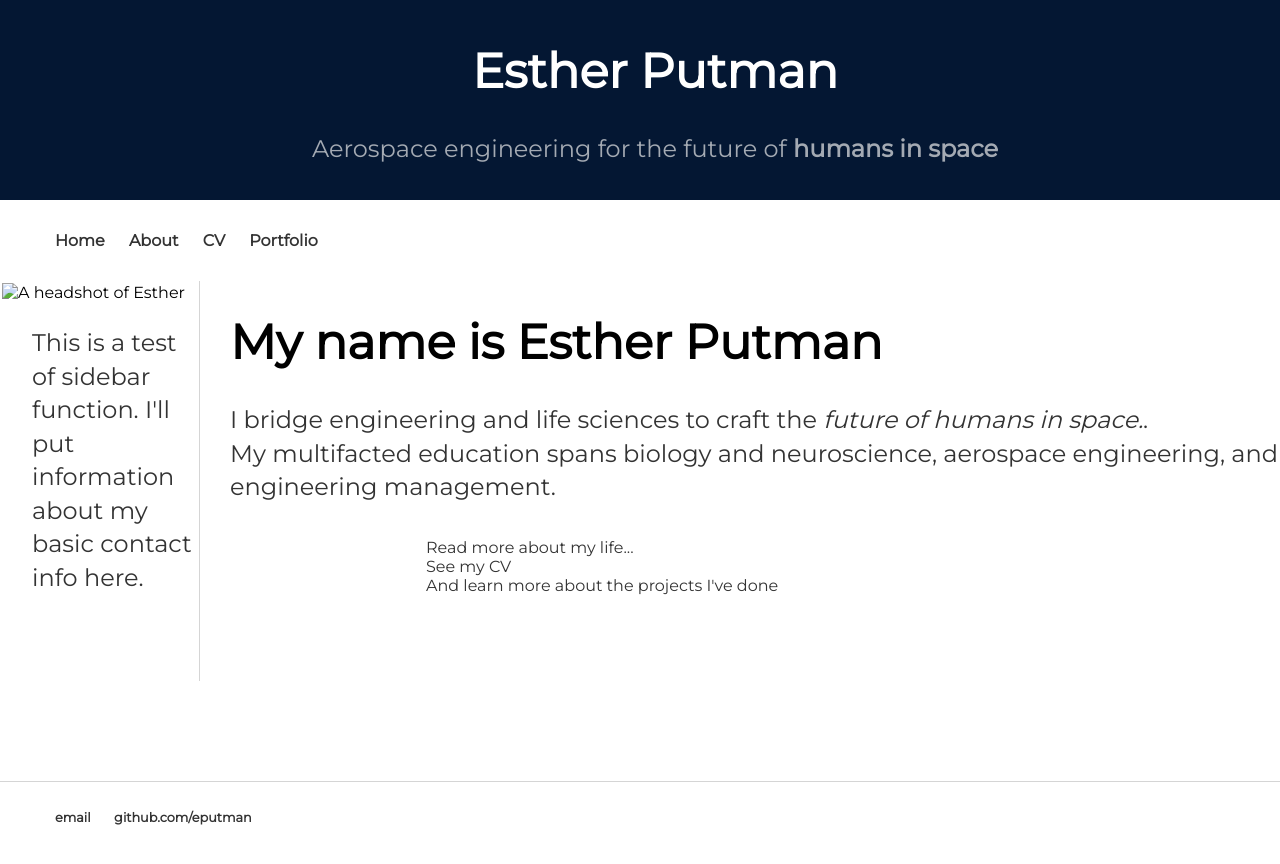
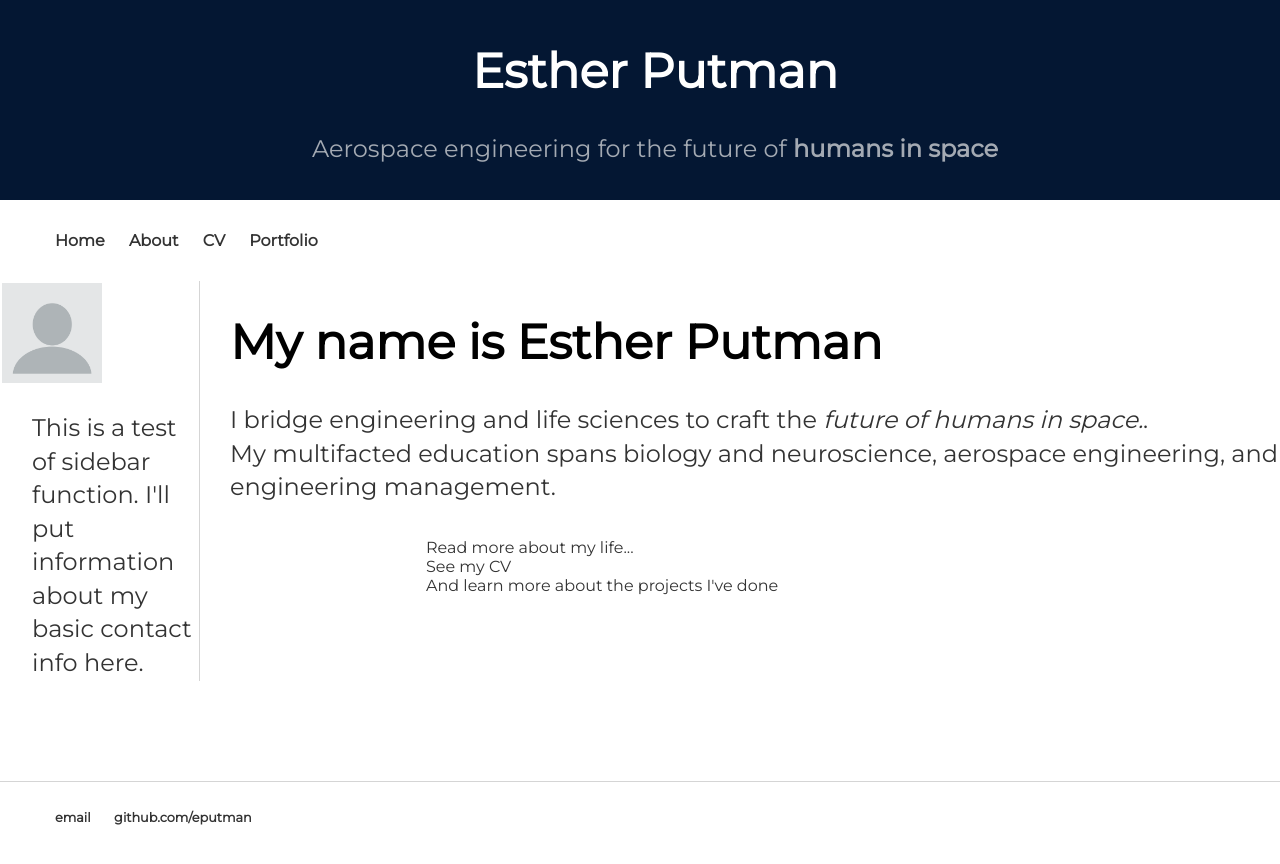
Before and after one commit to eputman/eputman.github.io, a Jekyll site: the page built from index.html, in a window 1280 px wide. Shown: the top 864 px of the page. Built offline with Jekyll 4.4.1, drawn with Linux system fonts in a browser that asks for light colours; nearby versions of some CDN libraries.

Commit message:
Fixed image reference
Add /image reference for sourcing profile picture

```diff
--- a/index.html
+++ b/index.html
@@ -4,7 +4,7 @@ title: Esther Putman, Aerospace Engineer
 ---
 
 <div class="sidebar">
-	<img src="profile.png" alt="A headshot of Esther" width="100" height="100">
+	<img src="images/profile.png" alt="A headshot of Esther" width="100" height="100">
 	<p> This is a test of sidebar function. I'll put information about my basic contact info here. </p>
 </div> <!-- /sidebar -->
 
```
